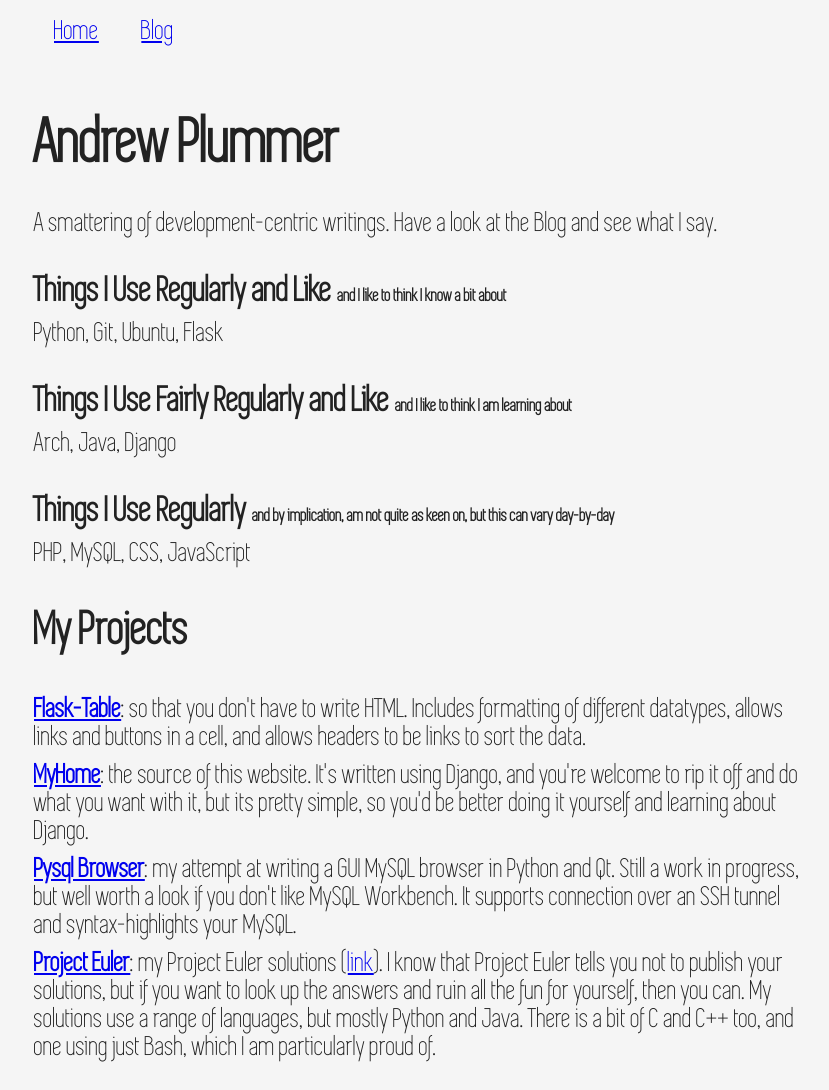
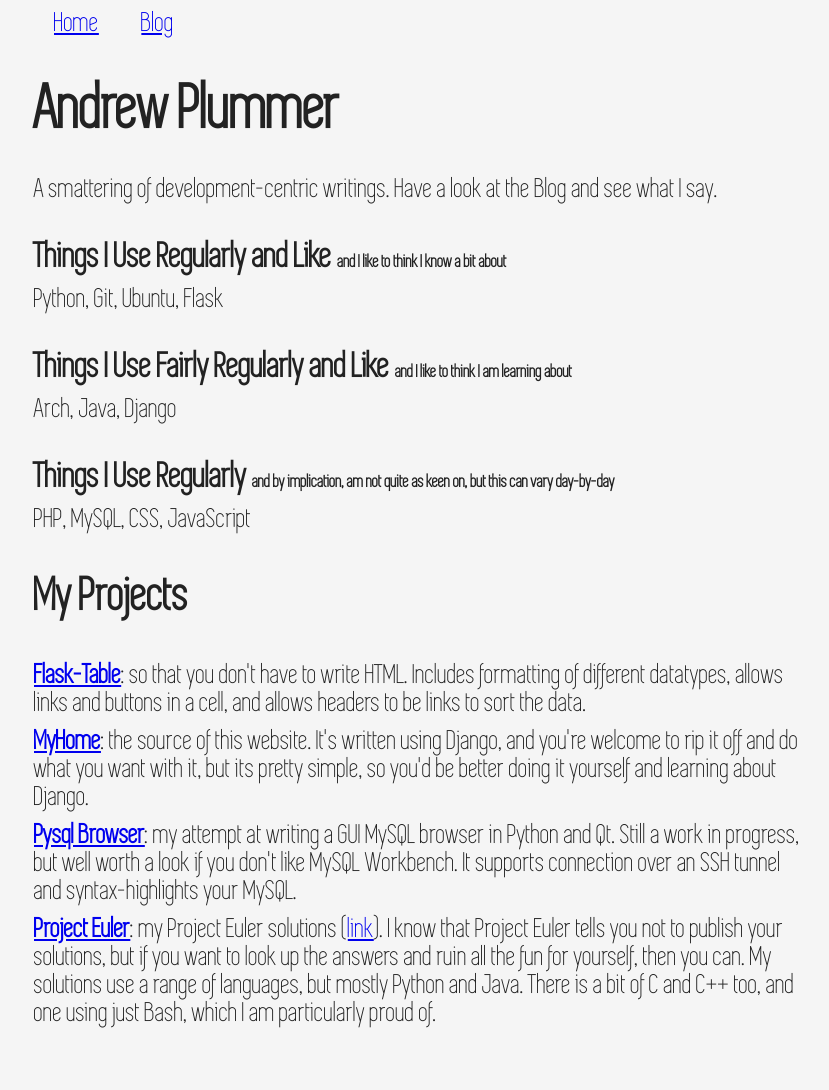
Before and after one commit to plumdog/myhome, a Django app: page / in a window 1280 px wide. Shown: the whole page, without its empty margins (222-1051 px from the left). After the commit the page ends 1028 px from the top, so only its background shows below. Run offline with Django 3.2, Linux system fonts and the light colour scheme; data that the repository does not hold is empty.

Commit message:
Adjust styling around headers

```diff
--- a/myhome/myhome/static/style.css
+++ b/myhome/myhome/static/style.css
@@ -15,13 +15,16 @@
 }
 
 .navbar {
-	padding: 10px;
+	padding: 10px 10px 0;
 }
 
 .navbar, .container {
 	max-width: 768px;
+	margin: 0 auto;
+}
+
+.container {
 	padding: 18px;
-	margin: 0 auto;
 }
 
 .navbar a {
@@ -30,7 +33,7 @@
 
 h1 {
 	font-size: 64px;
-	margin: 32px 0px;
+	margin: 24px 0px 32px;
 }
 
 h2 {
@@ -55,6 +58,7 @@
 
 .blog-post h2 {
 	font-size: 48px;
+	margin: 24px 0;
 }
 
 .blog-post p {
```
